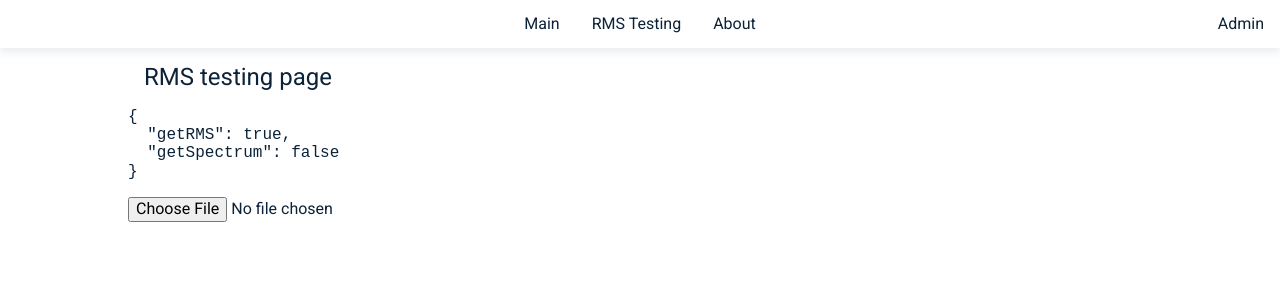
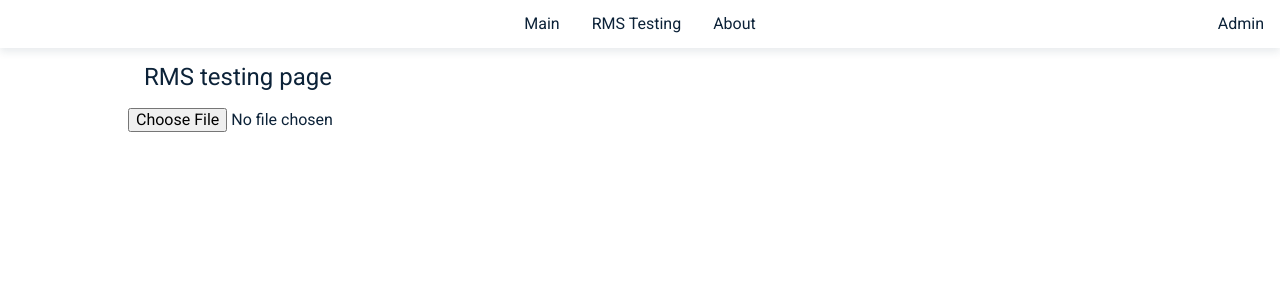
Before and after one commit to etonee123x/rms-thing, a Vue app: page /rms-testing in a window 1280 px wide. Shown: the top 300 px of the page. Built offline with nearby package versions, Linux system fonts and the light colour scheme.

Commit message:
working on logic :)

```diff
--- a/src/views/RMSTestingPage/RMSTestingPage.vue
+++ b/src/views/RMSTestingPage/RMSTestingPage.vue
@@ -2,7 +2,6 @@
   <div class="page">
     <div class="page__title">RMS testing page</div>
     <div class="page__content">
-      <pre>{{ model }}</pre>
       <BaseFileInput class="page__file-input" @uploaded="uploaded" />
       <BaseWaiter :is-enabled="isAudioChoosen" :is-waiting="isWaiting" :actions-in-process="actionsInProcess">
         <div class="page__form form">
@@ -12,8 +11,8 @@
         </div>
         <BaseWaiter :is-enabled="isProcessingStarted" :is-waiting="isWaiting" :actions-in-process="actionsInProcess">
           <div class="page__results">
-            <GraphSpectrum class="page__graph" :spectrum-values="spectrumValues" />
-            <GraphRMSValues class="page__graph" :rms-values="rmsValues" />
+            <GraphSpectrum v-if="spectrumResults" class="page__graph" :spectrum-values="spectrumResults" />
+            <GraphRMSValues v-if="rmsResults" class="page__graph" :rms-values="rmsResults" />
           </div>
         </BaseWaiter>
       </BaseWaiter>
@@ -26,6 +25,7 @@ import BaseFileInput from '@/components/BaseFileUploader.vue';
 import { GraphRMSValues, GraphSpectrum } from '@/components/graphs';
 import BaseWaiter from '@/components/BaseWaiter.vue';
 import BaseButton from '@/components/BaseButton.vue';
+import BaseCheckbox from '@/components/BaseCheckbox.vue';
 
 import { computed, ref } from 'vue';
 import { storeToRefs } from 'pinia';
@@ -33,15 +33,14 @@ import TheAnalyzer, { RMSValues, SpectrumValues, SpectrumOptions, RMSOptions } f
 import { convertSingleFile } from '@/functions/converters';
 import { useWaiterStore, waitersActions } from '@/stores/waiter';
 import { Buffer } from 'buffer';
-import BaseCheckbox from '@/components/BaseCheckbox.vue';
 
 const waiterStore = useWaiterStore();
 const isWaiting = storeToRefs(waiterStore).isWaitingForSomething;
 const actionsInProcess = storeToRefs(waiterStore).whatWeAreWaitingFor;
 const actionsList = waitersActions.THE_ANALYZER;
 
-const rmsValues = ref<RMSValues | null>(null);
-const spectrumValues = ref<SpectrumValues | null>(null);
+const rmsResults = ref<RMSValues | null>(null);
+const spectrumResults = ref<SpectrumValues | null>(null);
 const wavData = ref<Buffer | null>(null);
 
 const isAudioChoosen = ref<boolean>(false);
@@ -57,8 +56,7 @@ const model = ref<{
 });
 
 const uploaded = async (filesArray: File[]) => {
-  if (isAudioChoosen.value) return;
-  if (isProcessingStarted.value) return;
+  if (actionsInProcess.value.length) return;
   isAudioChoosen.value = true;
   isProcessingStarted.value = false;
   if (filesArray[0].type === 'audio/wav') return (wavData.value = Buffer.from(await filesArray[0].arrayBuffer()));
@@ -76,7 +74,7 @@ const process = async () => {
     const rmsOptions: RMSOptions = theAnalyzer.DEFAULT_RMS_OPTIONS_FOR_THIS_SAMPLE_RATE;
 
     theAnalyzer.getRMS(rmsOptions, false).then(result => {
-      rmsValues.value = result;
+      rmsResults.value = result;
       waiterStore.removeAction(actionsList.GETTING_RMS);
     });
   };
@@ -87,7 +85,7 @@ const process = async () => {
     const spectrumOptions: SpectrumOptions = TheAnalyzer.DEFAULT_SPECTRUM_OPTIONS;
 
     theAnalyzer.getSpectrum(spectrumOptions).then(result => {
-      spectrumValues.value = result;
+      spectrumResults.value = result;
       waiterStore.removeAction(actionsList.GETTING_SPECTRUM);
     });
   };
```
